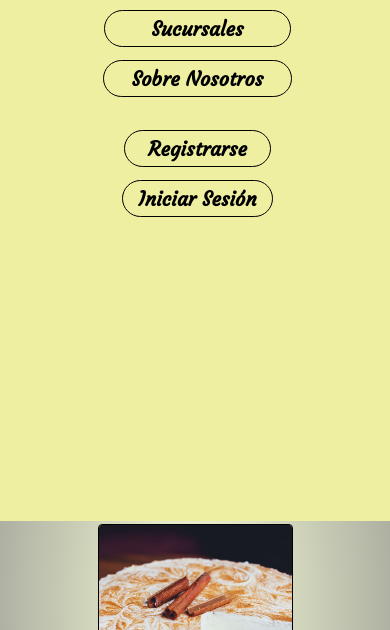
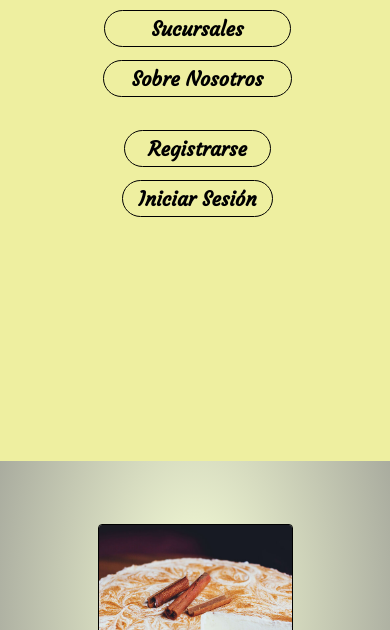
Before and after one commit to AyalaRazo/Practica, a plain HTML site: page index.html in a window 390 px wide. Both pictures are taken after a click on the element 360 px from the left and 30 px from the top of the page. Shown: the part 214-844 px from the top of the page. Drawn offline with Linux system fonts and the light colour scheme.

Commit message:
Add files via upload

```diff
--- a/style.css
+++ b/style.css
@@ -357,7 +357,7 @@ header nav ul li a{
   header nav{
     flex-direction: column;
     width: 100vw;
-    height: 80vh;
+    height: calc(80vh - 60px);
     background-color: #DDDE84;
     transition: right 1s;
     position: fixed;
```
